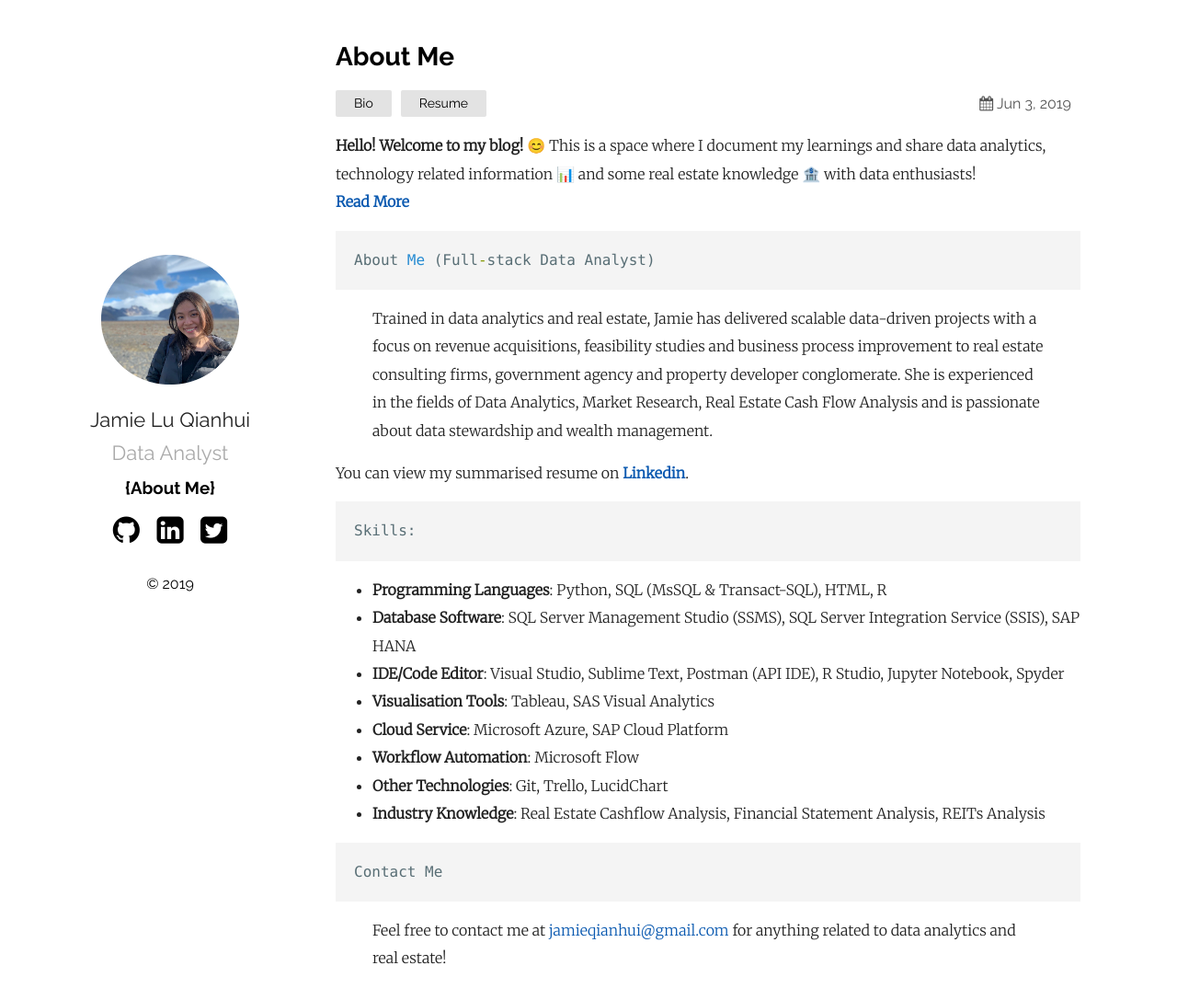
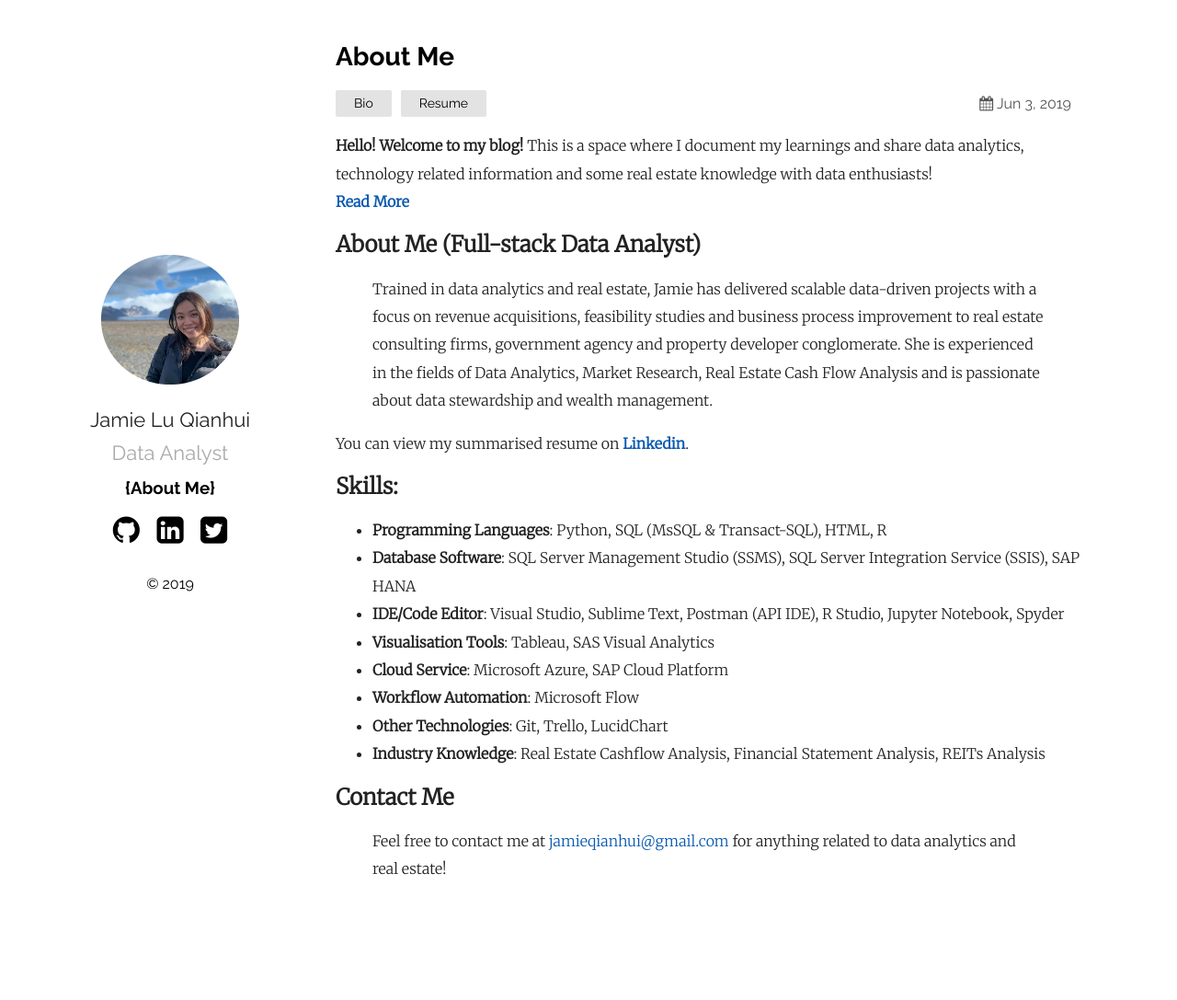
Before and after one commit to jamieqianhui/jamieqianhui.github.io, a Jekyll site: the page built from _posts/2019-06-03-About-Me.markdown, in a window 1280 px wide and 1102 px high. Shown: the top 1087 px of the window at 92% size. Built offline with Jekyll 4.4.1, drawn with Linux system fonts in a browser that asks for light colours; some of the changed lines change nothing that is shown.

Commit message:
Update 2019-06-03-About-Me.markdown

````diff
--- a/_posts/2019-06-03-About-Me.markdown
+++ b/_posts/2019-06-03-About-Me.markdown
@@ -4,21 +4,20 @@ title:  "About Me"
 date:   2019-06-03 13:24:36 +0800
 categories: Bio Resume
 ---
-**Hello! Welcome to my blog! 😊** This is a space where I document my learnings and share
- data analytics, technology related information 📊 and some real estate knowledge 🏦 with data enthusiasts! <br>
+**Hello! Welcome to my blog!** This is a space where I document my learnings and share
+ data analytics, technology related information and some real estate knowledge with data enthusiasts! <br>
  **[Read More][Read-more]**
 
-```python
-About Me (Full-stack Data Analyst)
-```
+## About Me (Full-stack Data Analyst)
+
 > Trained in data analytics and real estate, Jamie has delivered scalable data-driven projects with a focus on revenue acquisitions, feasibility studies and business process improvement to real estate consulting firms, government agency and property developer conglomerate. She is experienced in the fields of Data Analytics, Market Research, Real Estate Cash Flow Analysis and is passionate about data stewardship and wealth management.
 
 You can view my summarised resume on **[Linkedin][linkedin-profile]**.
 
 
-```python
-Skills:
-```
+
+## Skills:
+
 + **Programming Languages**: Python, SQL (MsSQL & Transact-SQL), HTML, R
 + **Database Software**: SQL Server Management Studio (SSMS), SQL Server Integration Service (SSIS), SAP HANA
 + **IDE/Code Editor**: Visual Studio, Sublime Text, Postman (API IDE), R Studio, Jupyter Notebook, Spyder
@@ -28,9 +27,9 @@ Skills:
 + **Other Technologies**: Git, Trello, LucidChart
 + **Industry Knowledge**: Real Estate Cashflow Analysis, Financial Statement Analysis, REITs Analysis
 
-```python
-Contact Me
-```
+
+## Contact Me
+
 > Feel free to contact me at [jamieqianhui@gmail.com][email-add] for anything related to data analytics and real estate!
 
 [linkedin-profile]: https://linkedin.com/in/jamieluqianhui/
````
